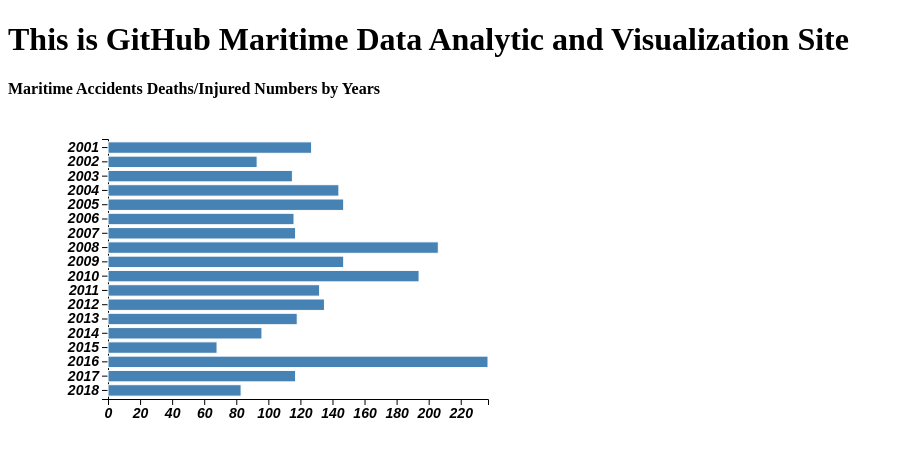
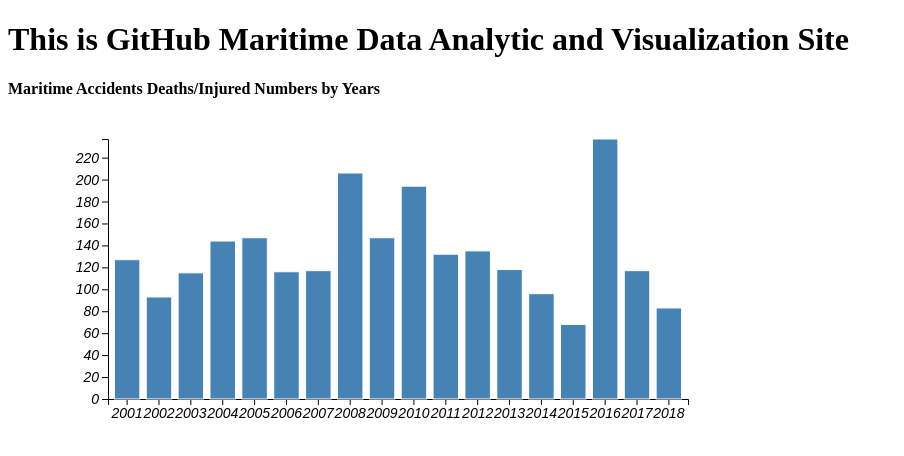
Before and after one commit to Ulkuozturk/MaritimeVis, a plain HTML site: page index.html in a window 1280 px wide. Shown: the whole page, without its empty margins (0-904 px from the left). Drawn offline with Linux system fonts and the light colour scheme.

Commit message:
Convert Axis

```diff
--- a/MarAccident.js
+++ b/MarAccident.js
@@ -1,4 +1,4 @@
-var width = 500
+var width = 700
 var height = 300
 
 var svg = d3.select("#MarAcc").append("svg")
@@ -7,22 +7,21 @@
 
 const render = data => {
 
-    const xValue = d => d.Maritime_Accident_Total;
-    const yValue = d => d.Year;
+    const xValue = d => d.Year;
+    const yValue = d => d.Maritime_Accident_Total;
     const margin = {top:20, right:20, bottom:20, left:100}
     const innerWidth = width - margin.right - margin.left;
     const innerHeight = height - margin.top - margin.bottom;
 
-    const xScale = d3.scaleLinear()
-        .domain([0,d3.max(data,xValue)])
-        .range([0,innerWidth]);
+    const xScale = d3.scaleBand()
+        .domain(data.map(xValue))
+        .range([0,innerWidth])
+        .padding(0.2);
 
 
-
-    const yScale = d3.scaleBand()
-        .domain(data.map(yValue))
-        .range([0,innerHeight])
-        .padding(0.2);
+    const yScale = d3.scaleLinear()
+        .domain([0,d3.max(data,yValue)])
+        .range([innerHeight,0]);
     console.log(data);
 
 
@@ -40,11 +39,12 @@
 
     g.selectAll('rect').data(data)
     .enter().append("rect")
+    .attr("x", d => xScale(xValue(d)))
     .attr("y", d => yScale(yValue(d)))
-    .attr("width", d => xScale(xValue(d)))
-    .attr("height", yScale.bandwidth())
-    .attr("stroke", "white");
-}
+    .attr("width", xScale.bandwidth() )
+    .attr("height", d => innerHeight-yScale(yValue(d))) // Şöyle ki boy 0 iken onu 200'e scale ettik ki en aşağıda
+    .attr("stroke", "white");                           // başlasın. Boyu da sıfır olacağı için, artık 200 bize göre
+}                                                       // innerHeight-200 yaptık bitti.
 
 
 
--- a/style.css
+++ b/style.css
@@ -4,6 +4,6 @@
 
 text {
     font-size: 1.4em;
-    font-weight: bold;
     font-style: italic;
+
   }
```
